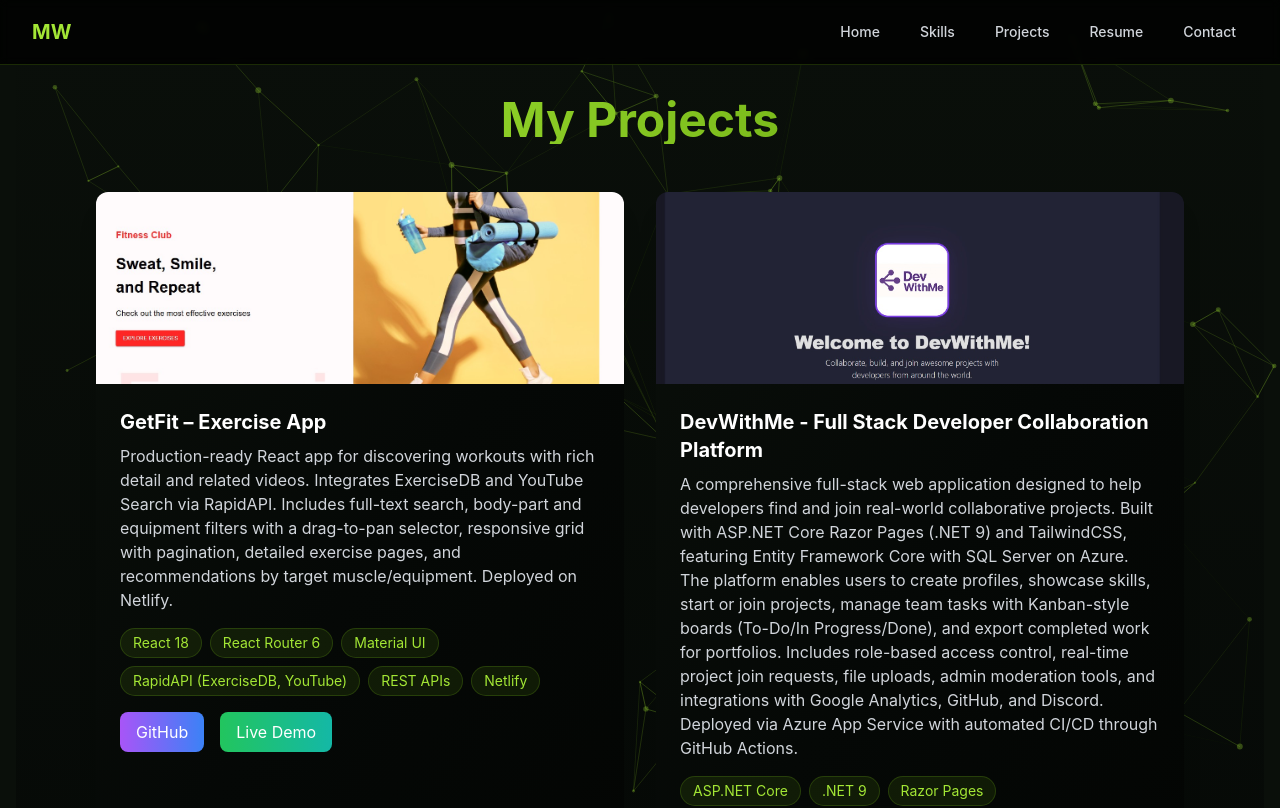
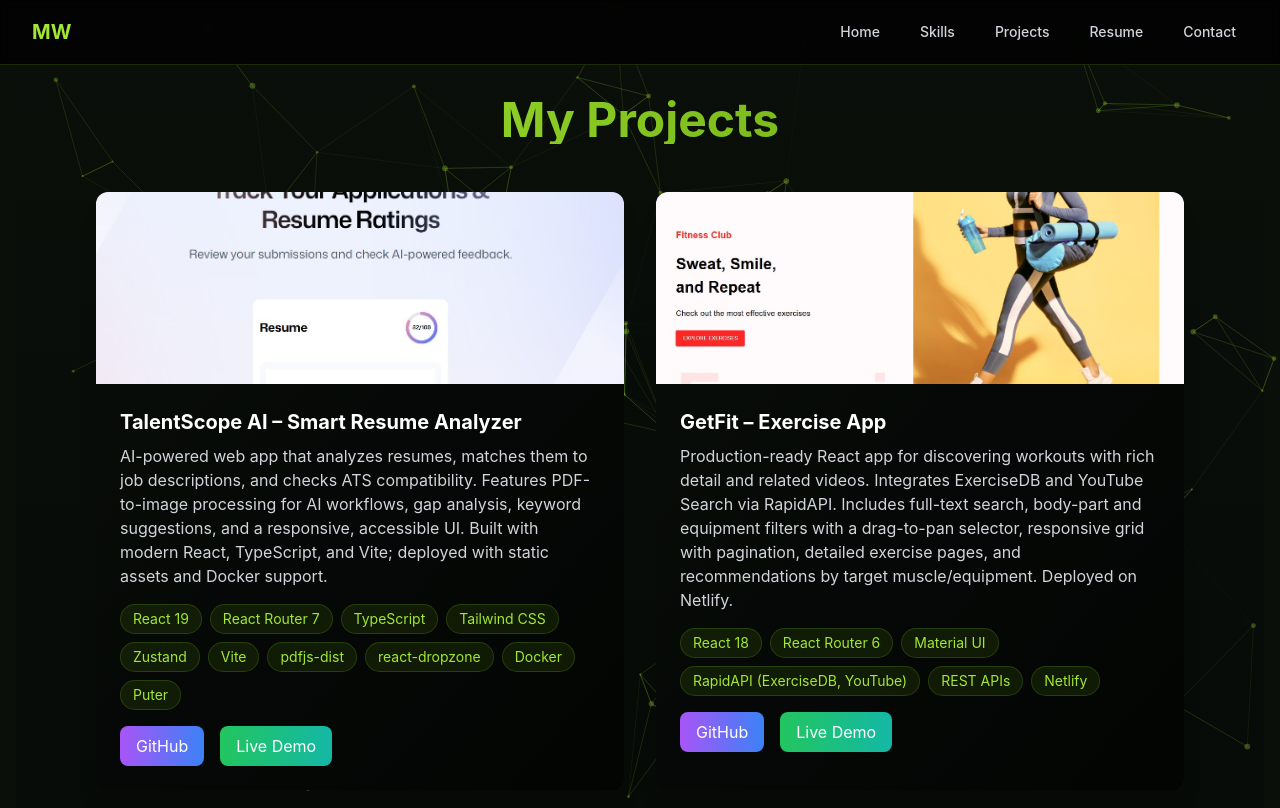
Before and after one commit to MLWester/Portfolio-Website, a React (Create React App) app: page /projects in a window 1280 px wide. Shown: the top 808 px of the page. Built offline with nearby package versions, Linux system fonts and the light colour scheme.

Commit message:
Added TalentScope

```diff
--- a/src/pages/Projects.js
+++ b/src/pages/Projects.js
@@ -3,6 +3,25 @@
 import ParticleBackground from '../components/ParticleBackground';
 
 const projects = [
+  {
+    title: "TalentScope AI – Smart Resume Analyzer",
+    description: "AI-powered web app that analyzes resumes, matches them to job descriptions, and checks ATS compatibility. Features PDF-to-image processing for AI workflows, gap analysis, keyword suggestions, and a responsive, accessible UI. Built with modern React, TypeScript, and Vite; deployed with static assets and Docker support.",
+    image: "/images/resumeapppic.jpg",
+    technologies: [
+      "React 19",
+      "React Router 7",
+      "TypeScript",
+      "Tailwind CSS",
+      "Zustand",
+      "Vite",
+      "pdfjs-dist",
+      "react-dropzone",
+      "Docker",
+      "Puter"
+    ],
+    github: "https://github.com/MLWester/resume-analyzer",
+    demo: "https://puter.com/app/talentscope-ai"
+  },
   {
     title: "GetFit – Exercise App",
     description: "Production-ready React app for discovering workouts with rich detail and related videos. Integrates ExerciseDB and YouTube Search via RapidAPI. Includes full-text search, body-part and equipment filters with a drag-to-pan selector, responsive grid with pagination, detailed exercise pages, and recommendations by target muscle/equipment. Deployed on Netlify.",
--- a/src/pages/Skills.js
+++ b/src/pages/Skills.js
@@ -8,12 +8,12 @@
     {
       category: 'Programming Languages',
       icon: <FaLanguage className="text-lime-400" size={24} />,
-      items: ['C#', 'Python', 'JavaScript', 'HTML', 'CSS', 'SQL', 'Node.js']
+      items: ['C#', 'Python', 'JavaScript', 'TypeScript', 'HTML', 'CSS', 'SQL', 'Node.js']
     },
     {
       category: 'Frameworks & Libraries',
       icon: <FaCode className="text-lime-400" size={24} />,
-      items: ['.NET Core', 'ASP.NET Core', 'React', 'React Router 6', 'Razor Pages', 'Bootstrap', 'Material UI', 'Entity Framework Core', 'TailwindCSS', 'FastAPI', 'Recharts']
+      items: ['.NET Core', 'ASP.NET Core', 'React', 'React Router 6/7', 'Razor Pages', 'Bootstrap', 'Material UI', 'Zustand', 'Entity Framework Core', 'TailwindCSS', 'FastAPI', 'Recharts']
     },
     {
       category: 'Databases & Analytics',
@@ -23,7 +23,7 @@
     {
       category: 'Tools & Practices',
       icon: <FaTools className="text-lime-400" size={24} />,
-      items: ['Git', 'GitHub', 'VS Code', 'Windows', 'Linux', 'API Integration', 'REST APIs', 'RapidAPI', 'Netlify', 'Agile', 'Scrum', 'TDD', 'Version Control', 'UML', 'Testing', 'Technical Documentation', 'Cloud Computing', 'Cybersecurity Fundamentals', 'Team Leadership', 'Project Management']
+      items: ['Git', 'GitHub', 'VS Code', 'Windows', 'Linux', 'API Integration', 'REST APIs', 'RapidAPI', 'Vite', 'Docker', 'Puter', 'Agile', 'Scrum', 'TDD', 'Version Control', 'UML', 'Testing', 'Technical Documentation', 'Cloud Computing', 'Cybersecurity Fundamentals', 'Team Leadership', 'Project Management']
     }
   ];
 
```
Also changed, not shown: public/images/resumeapppic.jpg (added).
